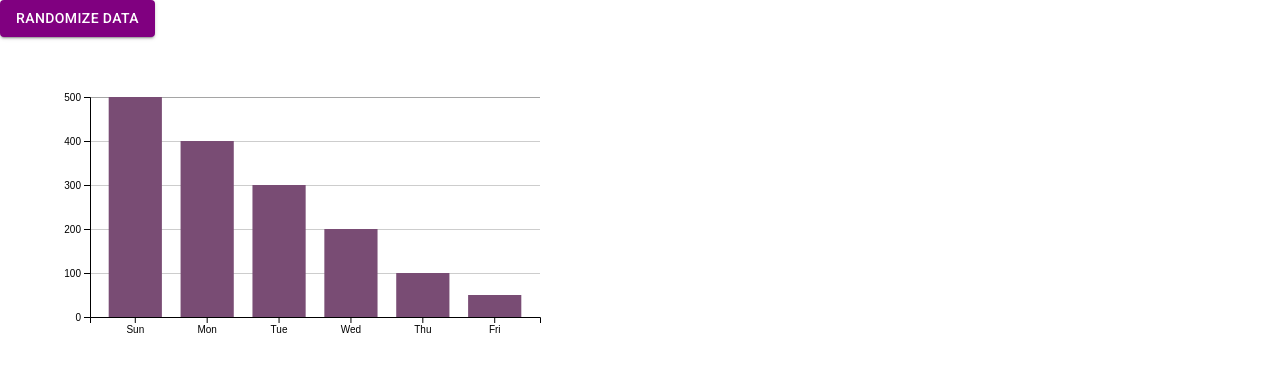
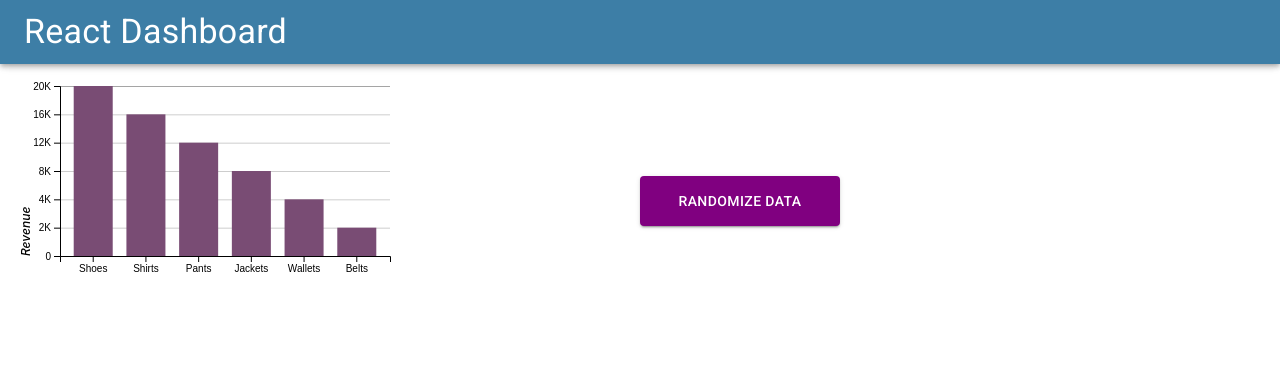
Before and after one commit to usmangq12/react-charts-dashboard, a React (Create React App) app: page / in a window 1280 px wide. Shown: the top 372 px of the page. Built offline with nearby package versions, Linux system fonts and the light colour scheme.

Commit message:
Updated Bar Chart to make it final. Updated Navbar component by wrapping inside grid.

```diff
--- a/src/App.tsx
+++ b/src/App.tsx
@@ -19,26 +19,17 @@ function App() {
 
   return (
     <Grid container>
+      <NavBar title="React Dashboard" />
+      {charts.map((chart) => (
+        <ChartContainer component={chart} data={chartData} />
+      ))}
       <Button
         onClick={randomizeChartData}
         variant="contained"
-        style={{backgroundColor: "purple", color: "white"}}
+        style={{ width: "200px", height: "50px", marginTop: 100, backgroundColor: "purple", color: "white" }}
       >
         Randomize Data
       </Button>
-      <Grid
-        container
-        item
-        style={{ display: "flex", flexWrap: "wrap", padding: 50 }}
-        spacing={3}
-      >
-        {/* <NavBarContainer>
-          <NavBar title="React Dashboard" />
-        </NavBarContainer> */}
-        {charts.map((chart) => (
-          <ChartContainer component={chart} data={chartData} />
-        ))}
-      </Grid>
     </Grid>
   );
 }
--- a/src/components/Bar.js
+++ b/src/components/Bar.js
@@ -19,6 +19,7 @@ export const Bar = ({ xScale, yScale, height, data, t }) => {
             .data(data)
             .transition(t)
             .attr('y', d => yScale(d.value))
+            .style('margin', 30)
             .attr('height', d => height - yScale(d.value));
     }
 
--- a/src/components/BarChart.js
+++ b/src/components/BarChart.js
@@ -4,23 +4,25 @@ import XYAxis from './shared/XY_Axis';
 import Grid from './shared/Grid';
 import Bar from './Bar';
 import { transition } from 'd3-transition';
+import { FormatItalic } from '@material-ui/icons';
 
 export const BarChart = () => {
     const [data, setData] = useState([
-        { name: 'Sun', value: 500 },
-        { name: 'Mon', value: 400 },
-        { name: 'Tue', value: 300 },
-        { name: 'Wed', value: 200 },
-        { name: 'Thu', value: 100 },
-        { name: 'Fri', value: 50 },
+        { name: 'Shoes', value: "20K" },
+        { name: 'Shirts', value: "16K" },
+        { name: 'Pants', value: "12K" },
+        { name: 'Jackets', value: "8K" },
+        { name: 'Wallets', value: "4K" },
+        { name: 'Belts', value: "2K" },
     ]);
 
-    const parentWidth = 500;
+    // To be implemented
+    const parentWidth = 400;
     const margin = {
         top: 10,
         right: 10,
         bottom: 20,
-        left: 40,
+        left: 60,
     };
     const ticks = 6;
     const t = transition().duration(1000);
@@ -33,14 +35,14 @@ export const BarChart = () => {
         .range([0, width])
         .padding(0.26);
 
-    const yScale = scaleLinear()
-        .domain([0, Math.max(...data.map(d => d.value))])
-        .range([height, 0])
-        .nice();
+    const yScale = scaleBand()
+        .domain([...data.map(d => d.value), 0])
+        .range([0, height])
+        .paddingInner(1)
 
     return (
         <div>
-            <svg width={width + margin.left + margin.right} height={height + margin.top + margin.bottom}>
+            <svg style={{overflow: "visible"}} width={width + margin.left + margin.right} height={height + margin.top + margin.bottom}>
                 <g transform={`translate(${margin.left}, ${margin.top})`}>
                     <XYAxis {...{ xScale, yScale, height, ticks, t }} />
                     <Grid {...{ xScale, yScale, width, ticks, t }} />
@@ -54,6 +56,7 @@ export const BarChart = () => {
                         }}
                     />
                 </g>
+                <text transform={`translate(${15}, ${180}) rotate(270)`} x="0" y="15" style={{fontSize: "12px", fontStyle: "italic", fontWeight: 500}} >Revenue</text>
             </svg>
         </div>
     )
--- a/src/components/shared/NavBar.tsx
+++ b/src/components/shared/NavBar.tsx
@@ -1,5 +1,5 @@
 import React from "react";
-import { AppBar, Toolbar, Typography } from "@material-ui/core";
+import { AppBar, Toolbar, Typography, Grid } from "@material-ui/core";
 import NavbarStyles from "../../styles/NavBar";
 
 interface IProps {
@@ -9,6 +9,12 @@ interface IProps {
 export const NavBar = ({ title }: IProps) => {
   const navbarClasses = NavbarStyles();
   return (
+    <Grid
+      container
+      item
+      style={{ display: "flex", flexWrap: "wrap", padding: 50 }}
+      spacing={3}
+    >
       <AppBar className={navbarClasses.appBar}>
         <Toolbar>
           <Typography variant="h4" className={navbarClasses.MarginRight}>
@@ -16,6 +22,7 @@ export const NavBar = ({ title }: IProps) => {
           </Typography>
         </Toolbar>
       </AppBar>
+    </Grid>
   );
 };
 
```
Lines whose indentation alone changed are shown as unchanged.
